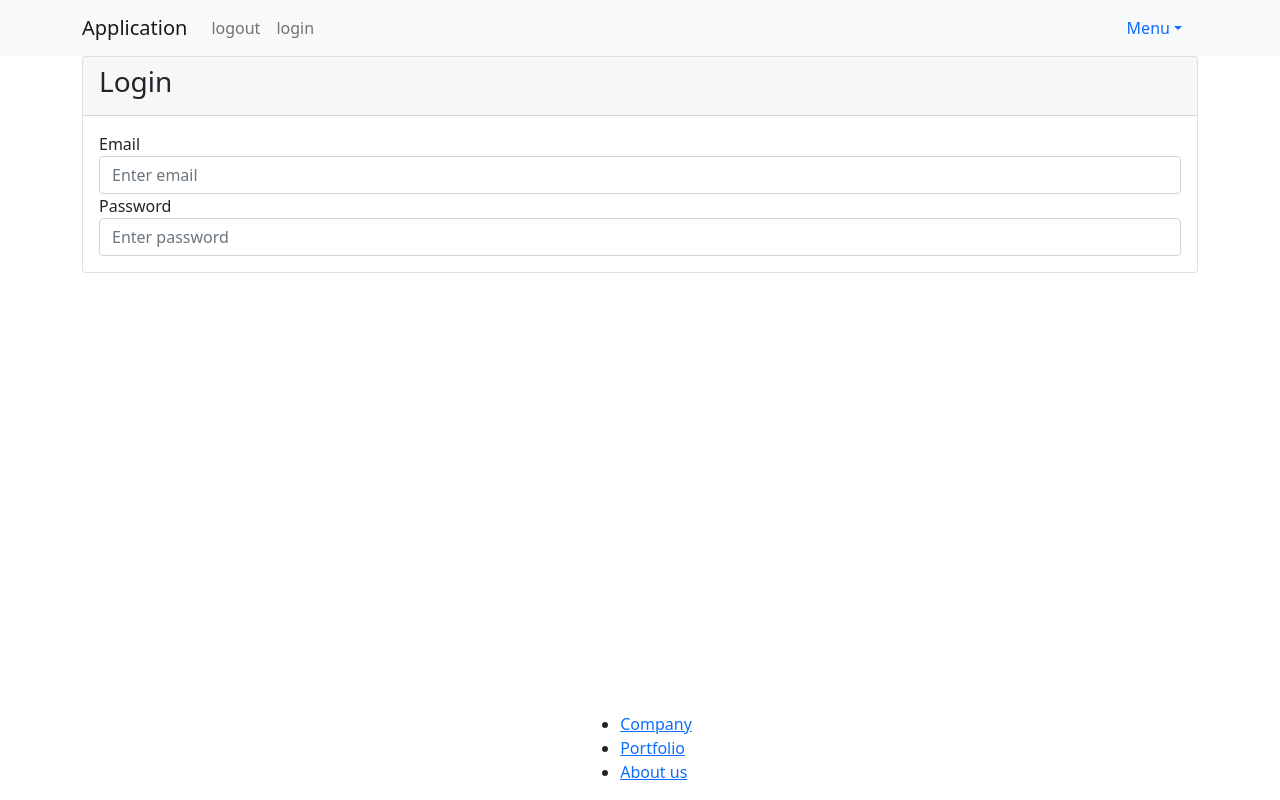
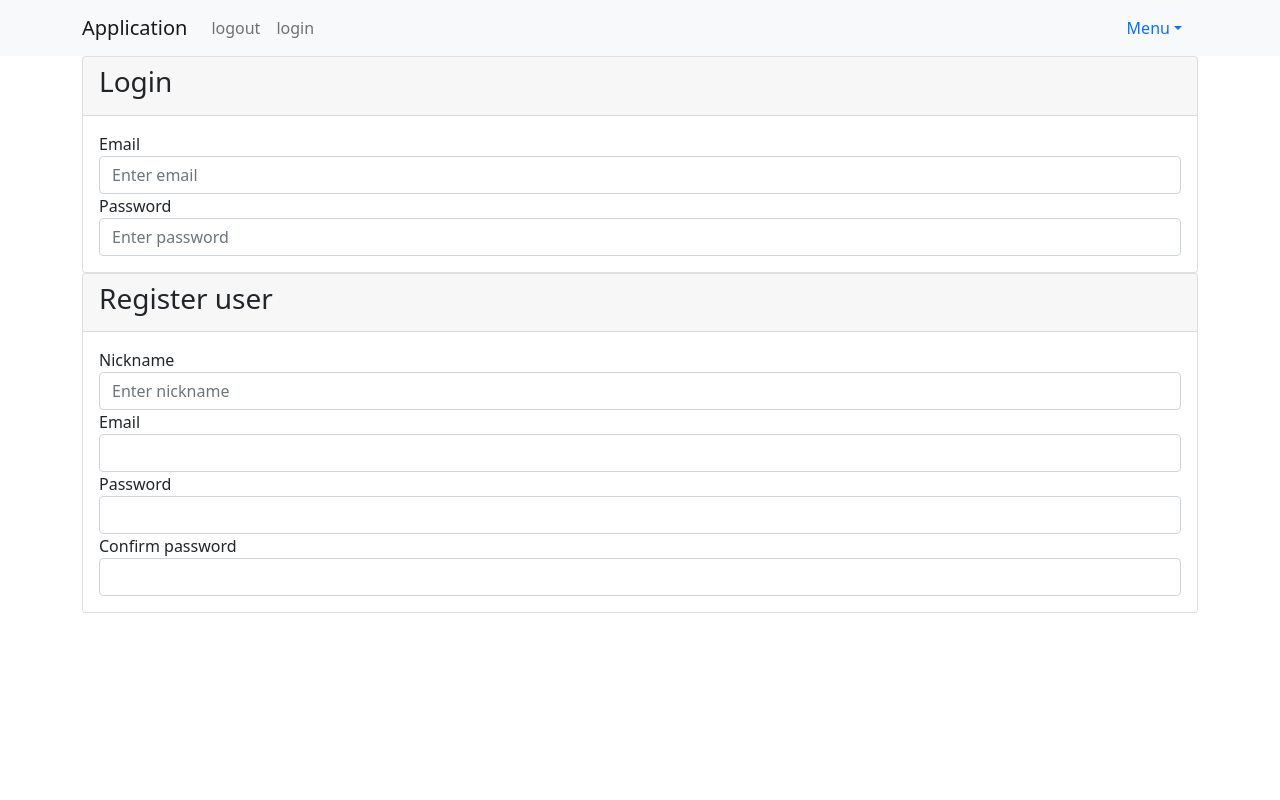
Before and after one commit to beskorovainyi/react-ui, a React (Create React App) app: page /auth in a window 1280 px wide. Built offline with nearby package versions, Linux system fonts and the light colour scheme; what react-router-redux would draw is missing.

Commit message:
ADDED:added form of registration user

```diff
--- a/src/layouts/AuthLayout.js
+++ b/src/layouts/AuthLayout.js
@@ -2,6 +2,7 @@ import React from "react";
 import AuthUser from "../views/AuthUser";
 import Footer from "../components/Footer";
 import Menu from "../components/Menu";
+import RegistrationUser from "../views/RegistrationUser";
 
 
 const AuthLayout = () => {
@@ -10,7 +11,8 @@ const AuthLayout = () => {
       <>
         <Menu />
         <AuthUser />
-        <Footer />
+        <RegistrationUser />
+        {/*<Footer />*/}
       </>
   )
 
--- a/src/views/RegistrationUser.js
+++ b/src/views/RegistrationUser.js
@@ -0,0 +1,56 @@
+import React from "react";
+import {useState} from "react";
+import {Card, Container, Form} from "react-bootstrap";
+
+
+const RegistrationUser = () => {
+
+  const [nickname, setNickname] = useState("");
+  const [email, setEmail] = useState("");
+  const [password, setPassword] = useState("");
+  const [confirmPassword, setConfirmPassword] = useState("");
+
+  return (
+      <>
+        <Container>
+          <Form>
+            <Card>
+              <Card.Header>
+                <h3>Register user</h3>
+              </Card.Header>
+              <Card.Body>
+                <Form.Group>
+                  <label>Nickname</label>
+                  <Form.Control
+                      value={nickname}
+                      placeholder="Enter nickname"
+                      type="text"
+                      onChange={(event => {
+                        setNickname(event.target.value)
+                      })}
+                  >
+                  </Form.Control>
+                </Form.Group>
+                <Form.Group>
+                  <label>Email</label>
+                  <Form.Control></Form.Control>
+                </Form.Group>
+                <Form.Group>
+                  <label>Password</label>
+                  <Form.Control></Form.Control>
+                </Form.Group>
+                <Form.Group>
+                  <label>Confirm password</label>
+                  <Form.Control></Form.Control>
+                </Form.Group>
+
+              </Card.Body>
+            </Card>
+          </Form>
+        </Container>
+      </>
+  )
+
+}
+
+export default RegistrationUser
```
